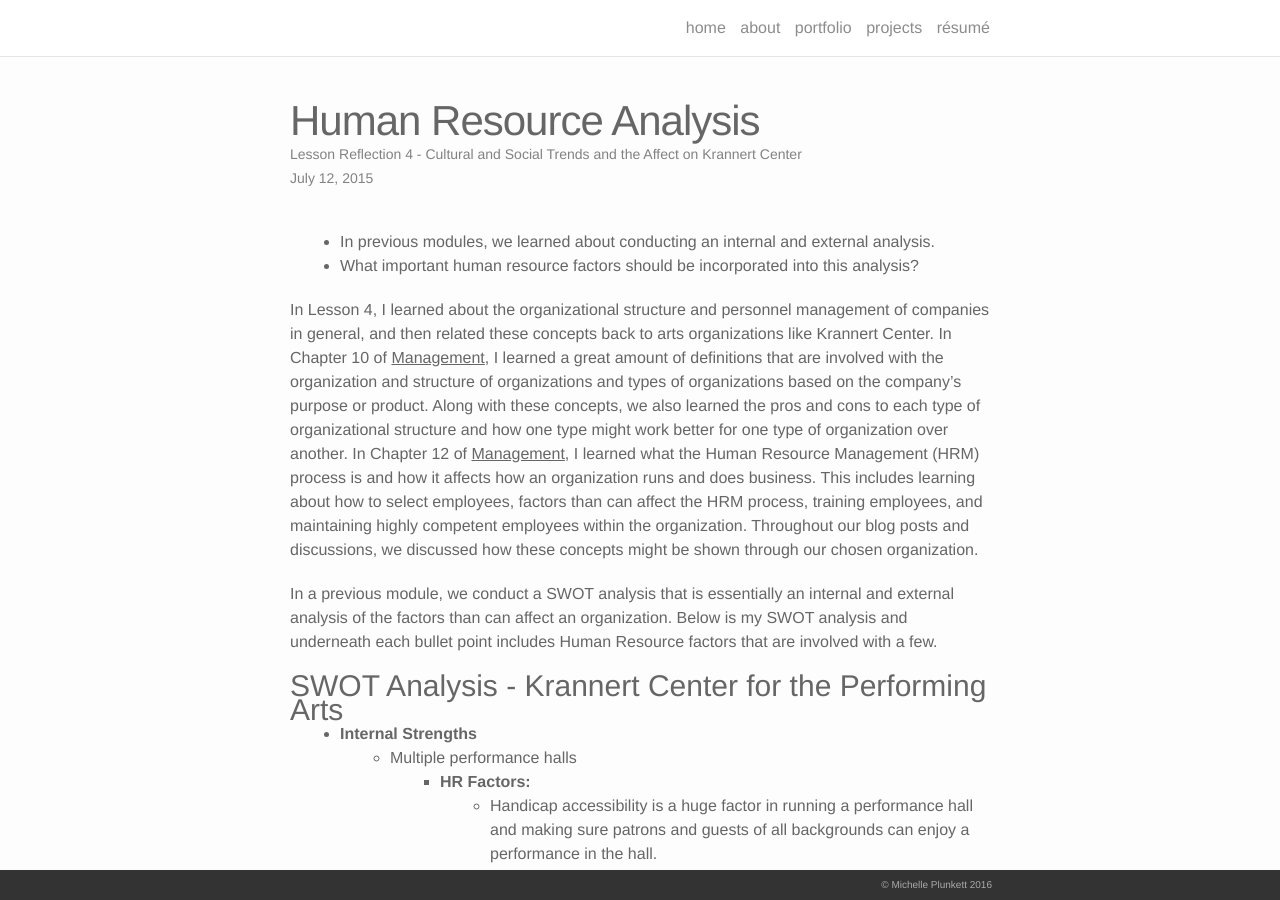
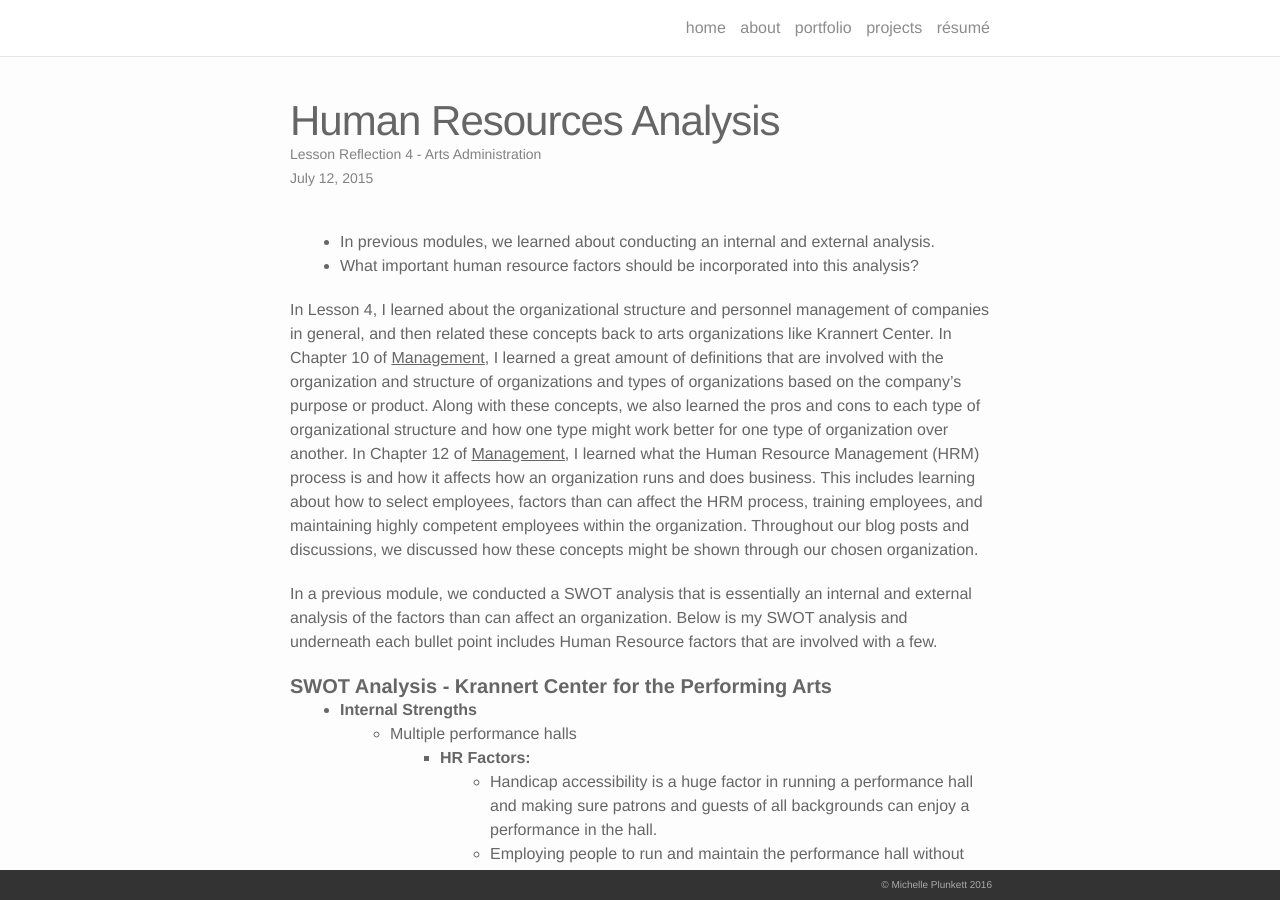
Before and after one commit to michelleplunkett/michelleplunkett.github.io, a Jekyll site: the page built from _portfolio/Reflection_4.markdown, in a window 1280 px wide and 900 px high. Built offline with Jekyll 4.4.1, drawn with Linux system fonts in a browser that asks for light colours; nearby versions of some CDN libraries.

Commit message:
Update Reflection_4.markdown

```diff
--- a/_portfolio/Reflection_4.markdown
+++ b/_portfolio/Reflection_4.markdown
@@ -1,7 +1,7 @@
 ---
 layout: post
-title: Human Resource Analysis
-description: Lesson Reflection 4 - Cultural and Social Trends and the Affect on Krannert Center
+title: Human Resources Analysis
+description: Lesson Reflection 4 - Arts Administration
 date: 2015-07-12
 ---
 
@@ -10,9 +10,9 @@
 
 In Lesson 4, I learned about the organizational structure and personnel management of companies in general, and then related these concepts back to arts organizations like Krannert Center. In Chapter 10 of <u>Management</u>, I learned a great amount of definitions that are involved with the organization and structure of organizations and types of organizations based on the company's purpose or product. Along with these concepts, we also learned the pros and cons to each type of organizational structure and how one type might work better for one type of organization over another. In Chapter 12 of <u>Management</u>, I learned what the Human Resource Management (HRM) process is and how it affects how an organization runs and does business. This includes learning about how to select employees, factors than can affect the HRM process, training employees, and maintaining highly competent employees within the organization. Throughout our blog posts and discussions, we discussed how these concepts might be shown through our chosen organization.
 
-In a previous module, we conduct a SWOT analysis that is essentially an internal and external analysis of the factors than can affect an organization. Below is my SWOT analysis and underneath each bullet point includes Human Resource factors that are involved with a few.
+In a previous module, we conducted a SWOT analysis that is essentially an internal and external analysis of the factors than can affect an organization. Below is my SWOT analysis and underneath each bullet point includes Human Resource factors that are involved with a few.
 
-### SWOT Analysis - Krannert Center for the Performing Arts
+#### **SWOT Analysis - Krannert Center for the Performing Arts**
 
 <ul>
 <li><strong>Internal Strengths</strong></li>
```
